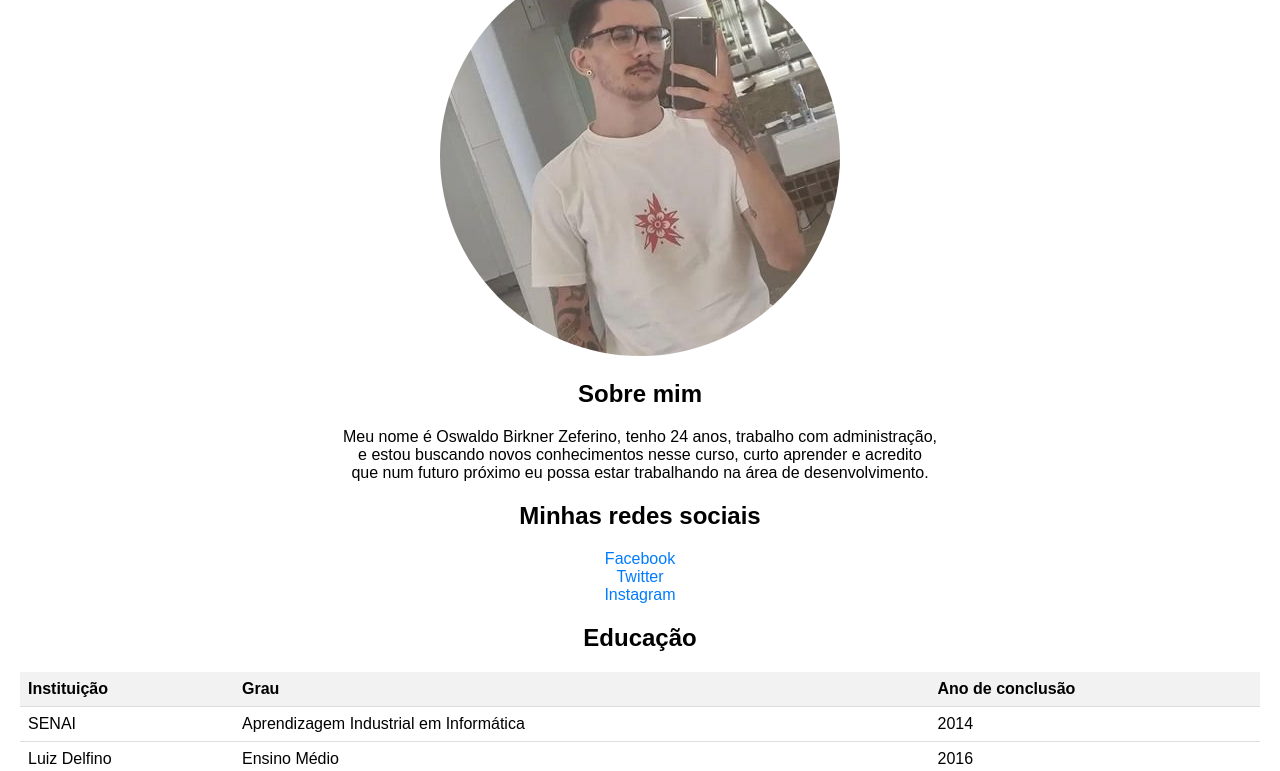
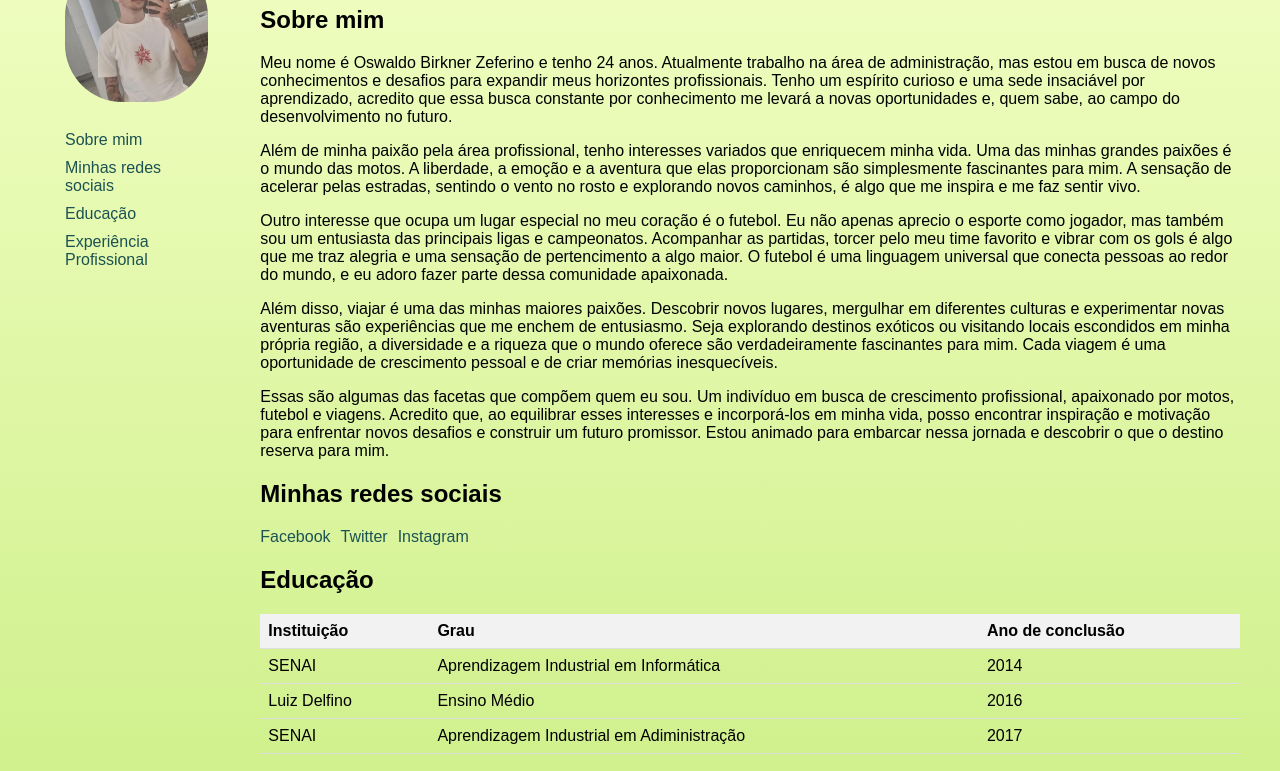
Before and after one commit to OswaldoBirkner/AulaHtml, a plain HTML site: page profile/index.html in a window 1280 px wide. Shown: the part 122-893 px from the top of the page. Drawn offline with Linux system fonts and the light colour scheme.

Commit message:
Alterações feitas em sala

```diff
--- a/profile/index.html
+++ b/profile/index.html
@@ -9,21 +9,35 @@
             font-family: Arial, sans-serif;
             margin: 0;
             padding: 0;
+            background: linear-gradient(to bottom, #F3FFC6, #C3EB78);
         }
 
         .container {
-            text-align: center;
+            display: flex;
+            flex-direction: row;
+            padding: 20px;
+        }
+
+        .sidebar {
+            flex-basis: 450px;
+            padding: 45px;
+
+        }
+
+        .content {
+            flex-grow: 1;
             padding: 20px;
         }
 
         h1 {
-            margin-top: 0;
+            margin-top: 30px;
+            color: #306B34;
         }
 
         img {
-            max-width: 100%;
+            max-width: 110%;
             height: auto;
-            border-radius: 50%;
+            border-radius: 40%;
         }
 
         ul {
@@ -37,8 +51,6 @@
         }
 
         table {
-            margin-left: auto;
-            margin-right: auto;
             border-collapse: collapse;
             width: 100%;
         }
@@ -54,46 +66,102 @@
         }
 
         footer {
-            margin-top: 20px;
+            margin-top: 30px;
             background-color: #f2f2f2;
             padding: 10px;
+            text-align: center;
         }
 
         .highlight {
             background-color: #ffcc00;
         }
-        <script>
-        function changeBackground(color) {
-            document.body.style.backgroundColor = color;
+
+        .sidebar ul li {
+            margin-bottom: 10px;
         }
-    </script>
+
+        .social-links {
+            display: flex;
+            justify-content: left;
+            margin-top: 10px;
+        }
+
+        .social-links li {
+            margin-right: 10px;
+        }
+
+        .fcc-btn {
+             color: #1C5253;
+        }
+
+        @media (max-width: 768px) {
+            .container {
+                flex-direction: column;
+            }
+
+            .content {
+                flex-grow: 1;
+            }
+        }
     </style>
 </head>
 <body>
-<div class="container" onmousemove="changeBackground('#ffcc00')" onmouseout="changeBackground('#ffffff')">
-    <header>
-        <h1>Meu Perfil - Oswaldo Birkner Zeferino</h1>
-        <img id="profileImg" src="fotoperfil.jpg" alt="Foto de Perfil">
-    </header>
+<div class="container">
+    <div class="sidebar">
+        <ul>
+            <img style="margin-bottom: 25px" id="profileImg" src="fotoperfil.jpg" alt="Foto de Perfil">
+            <li><a href="#about" class="fcc-btn">Sobre mim </a></li>
+            <li><a href="#social" class="fcc-btn">Minhas redes sociais</a></li>
+            <li><a href="#education" class="fcc-btn">Educação</a></li>
+            <li><a href="#experience" class="fcc-btn">Experiência Profissional</a></li>
+        </ul>
+    </div>
 
-    <main>
-        <section>
+    <div class="content">
+        <header>
+            <h1>Meu Perfil</h1>
+        </header>
+
+        <div id="about">
             <h2>Sobre mim</h2>
-            <p>Meu nome é Oswaldo Birkner Zeferino, tenho 24 anos, trabalho com administração,<br>
-                e estou buscando novos conhecimentos nesse curso, curto aprender e acredito <br>
-                que num futuro próximo eu possa estar trabalhando na área de desenvolvimento.</p>
-        </section>
+            <p>Meu nome é Oswaldo Birkner Zeferino e tenho 24 anos. Atualmente trabalho na área de administração, mas
+                estou em busca de novos conhecimentos e desafios para expandir meus horizontes profissionais. Tenho um
+                espírito curioso e uma sede insaciável por aprendizado, acredito que essa busca constante por
+                conhecimento me levará a novas oportunidades e, quem sabe, ao campo do desenvolvimento no futuro.</p>
 
-        <section>
+            <p>Além de minha paixão pela área profissional, tenho interesses variados que enriquecem minha vida. Uma das
+                minhas grandes paixões é o mundo das motos. A liberdade, a emoção e a aventura que elas proporcionam são
+                simplesmente fascinantes para mim. A sensação de acelerar pelas estradas, sentindo o vento no rosto e
+                explorando novos caminhos, é algo que me inspira e me faz sentir vivo.</p>
+
+            <p>Outro interesse que ocupa um lugar especial no meu coração é o futebol. Eu não apenas aprecio o esporte
+                como jogador, mas também sou um entusiasta das principais ligas e campeonatos. Acompanhar as partidas,
+                torcer pelo meu time favorito e vibrar com os gols é algo que me traz alegria e uma sensação de
+                pertencimento a algo maior. O futebol é uma linguagem universal que conecta pessoas ao redor do mundo,
+                e eu adoro fazer parte dessa comunidade apaixonada.</p>
+
+            <p>Além disso, viajar é uma das minhas maiores paixões. Descobrir novos lugares, mergulhar em diferentes
+                culturas e experimentar novas aventuras são experiências que me enchem de entusiasmo. Seja explorando
+                destinos exóticos ou visitando locais escondidos em minha própria região, a diversidade e a riqueza que
+                o mundo oferece são verdadeiramente fascinantes para mim. Cada viagem é uma oportunidade de crescimento
+                pessoal e de criar memórias inesquecíveis.</p>
+
+            <p>Essas são algumas das facetas que compõem quem eu sou. Um indivíduo em busca de crescimento profissional,
+                apaixonado por motos, futebol e viagens. Acredito que, ao equilibrar esses interesses e incorporá-los
+                em minha vida, posso encontrar inspiração e motivação para enfrentar novos desafios e construir um
+                futuro promissor. Estou animado para embarcar nessa jornada e descobrir o que o destino reserva para mim.</p>
+        </div>
+
+        <div id="social">
             <h2>Minhas redes sociais</h2>
-            <ul>
-                <li><a href="https://www.facebook.com/oswaldo.birknerz" target="_blank">Facebook</a></li>
-                <li><a href="https://twitter.com/BirknerOswaldo" target="_blank">Twitter</a></li>
-                <li><a href="https://www.instagram.com/OSWALDO_BIRKNER" target="_blank">Instagram</a></li>
+            <ul class="social-links">
+                <li><a href="https://www.facebook.com/oswaldo.birknerz" target="_blank" class="fcc-btn">Facebook</a></li>
+                <li><a href="https://twitter.com/BirknerOswaldo" target="_blank" class="fcc-btn">Twitter</a></li>
+                <li><a href="https://www.instagram.com/OSWALDO_BIRKNER" target="_blank" class="fcc-btn">Instagram</a></li>
             </ul>
-        </section>
+        </div>
 
-        <section>
+        <div id="education">
             <h2>Educação</h2>
             <table>
                 <tr>
@@ -117,9 +185,9 @@
                     <td>2017</td>
                 </tr>
             </table>
-        </section>
+        </div>
 
-        <section>
+        <div id="experience">
             <h2>Experiência Profissional</h2>
             <table>
                 <tr>
@@ -143,39 +211,12 @@
                     <td>2020 - Presente</td>
                 </tr>
             </table>
-        </section>
-    </main>
+        </div>
 
-    <footer>
-        <p>&copy; 2023 - Oswaldo Birkner Zeferino. Todos os direitos reservados</p>
-    </footer>
+        <footer>
+            <p>&copy; 2023 - Oswaldo Birkner Zeferino. Todos os direitos reservados</p>
+        </footer>
+    </div>
 </div>
-
-<script>
-    // Mudar a cor de fundo ao passar o mouse
-    var profileImg = document.getElementById('profileImg');
-    profileImg.addEventListener('mouseover', function() {
-        profileImg.style.backgroundColor = '#ffcc00';
-    });
-    profileImg.addEventListener('mouseout', function() {
-        profileImg.style.backgroundColor = '';
-    });
-
-    // Mover a imagem ao clicar
-    profileImg.addEventListener('click', function() {
-        profileImg.style.transform = 'translate(100px, 100px)';
-        setTimeout(function() {
-            profileImg.style.transform = '';
-        }, 1000);
-    });
-
-    // Exibir um texto ao sair da imagem
-    profileImg.addEventListener('mouseout', function() {
-        var message = document.createElement('p');
-        message.textContent = 'Volte aqui!';
-        message.style.color = 'red';
-        profileImg.parentNode.insertBefore(message, profileImg.nextSibling);
-    });
-</script>
 </body>
 </html>
```
